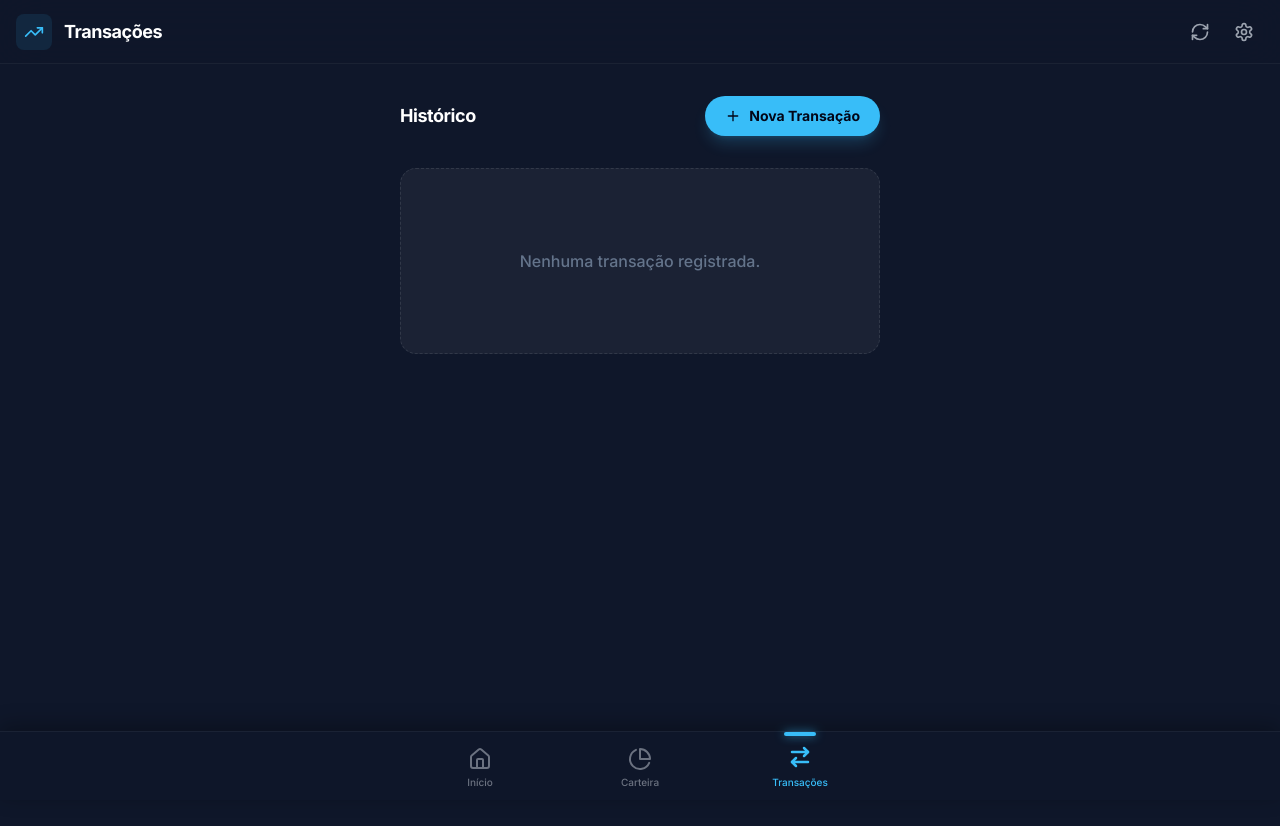
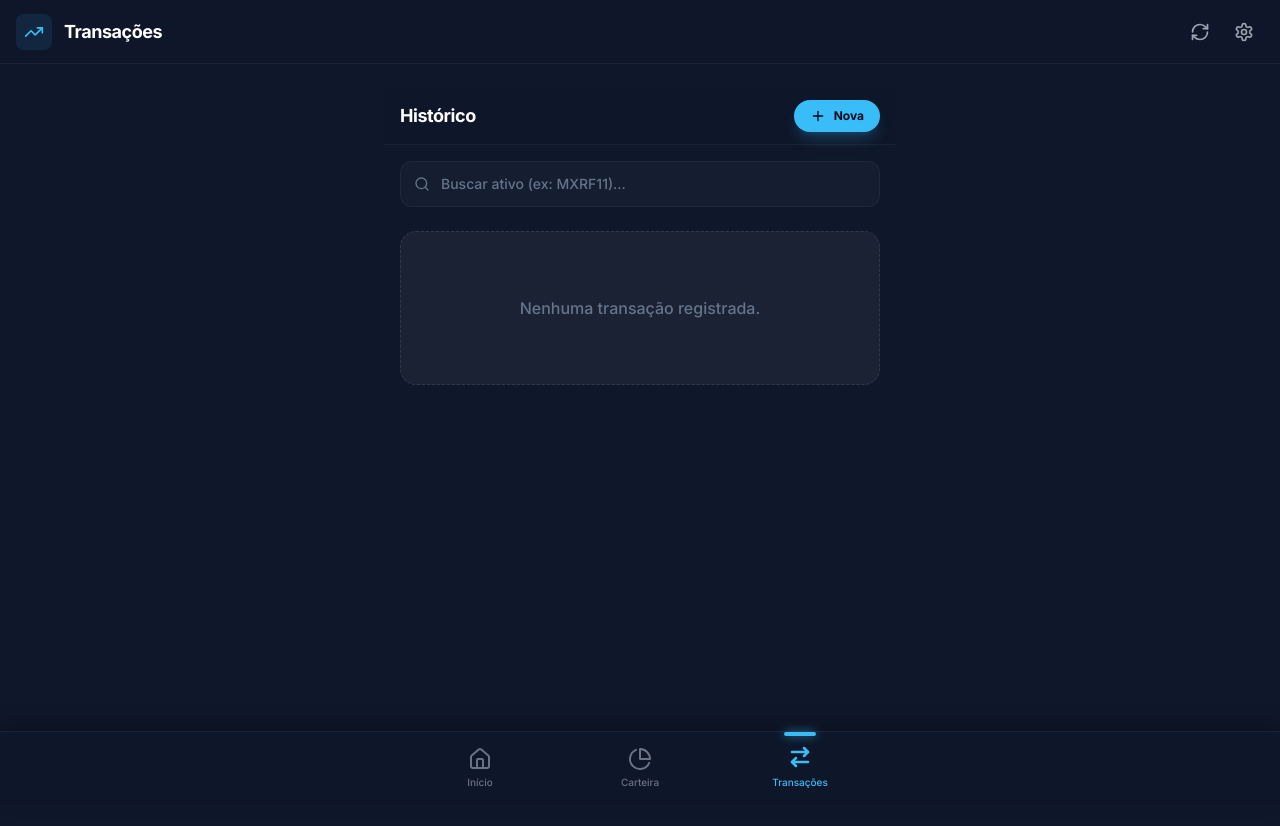
Before and after one commit to rafaelgabassi07-tech/CarteiraFIIs, a React (Vite) app: page / in a window 1280 px wide. Both pictures are taken after a click on the button "Transações". Shown: the top 826 px of the page. Built offline with nearby package versions, Linux system fonts and the light colour scheme.

Commit message:
feat: Add search and sort to transactions
Implement search functionality to filter transactions by ticker.
Also, sort transactions by date in descending order by default, and apply filtering after sorting.

```diff
--- a/pages/Transactions.tsx
+++ b/pages/Transactions.tsx
@@ -1,6 +1,6 @@
 import React, { useState } from 'react';
 import { Transaction, AssetType } from '../types';
-import { Plus, Trash2, Calendar, X, Check } from 'lucide-react';
+import { Plus, Trash2, Calendar, X, Check, Search } from 'lucide-react';
 
 interface TransactionsProps {
   transactions: Transaction[];
@@ -10,6 +10,7 @@ interface TransactionsProps {
 
 export const Transactions: React.FC<TransactionsProps> = ({ transactions, onAddTransaction, onDeleteTransaction }) => {
   const [showForm, setShowForm] = useState(false);
+  const [searchTerm, setSearchTerm] = useState('');
 
   // Form State
   const [ticker, setTicker] = useState('');
@@ -38,30 +39,67 @@ export const Transactions: React.FC<TransactionsProps> = ({ transactions, onAddT
     setShowForm(false);
   };
 
+  // 1. Sort by date desc
   const sortedTransactions = [...transactions].sort((a, b) => new Date(b.date).getTime() - new Date(a.date).getTime());
+
+  // 2. Filter by Search Term
+  const filteredTransactions = sortedTransactions.filter(t =>
+    t.ticker.toUpperCase().includes(searchTerm.toUpperCase())
+  );
 
   return (
     <div className="pb-28 pt-6 px-4 max-w-lg mx-auto relative min-h-screen">
 
       {/* Header Action */}
-      <div className="flex justify-between items-center mb-6 sticky top-20 z-30 py-2">
+      <div className="flex justify-between items-center mb-4 sticky top-16 z-30 py-3 bg-primary/95 backdrop-blur-xl -mx-4 px-4 border-b border-white/5">
         <h2 className="text-white font-bold text-lg tracking-tight">Histórico</h2>
         <button
           onClick={() => setShowForm(true)}
-          className="bg-accent hover:bg-sky-400 text-slate-950 font-bold py-2.5 px-5 rounded-full flex items-center gap-2 text-sm transition-all shadow-lg shadow-accent/20 active:scale-95"
+          className="bg-accent hover:bg-sky-400 text-slate-950 font-bold py-2 px-4 rounded-full flex items-center gap-2 text-xs transition-all shadow-lg shadow-accent/20 active:scale-95"
         >
-          <Plus className="w-4 h-4" /> Nova Transação
+          <Plus className="w-4 h-4" /> Nova
         </button>
+      </div>
+
+      {/* Search Bar */}
+      <div className="relative mb-6 group">
+        <div className="absolute inset-y-0 left-0 pl-3.5 flex items-center pointer-events-none">
+          <Search className="h-4 w-4 text-slate-500 group-focus-within:text-accent transition-colors" />
+        </div>
+        <input
+          type="text"
+          className="block w-full pl-10 pr-3 py-3 border border-white/5 rounded-xl leading-5 bg-secondary/40 text-slate-200 placeholder-slate-500 focus:outline-none focus:bg-secondary/60 focus:border-accent focus:ring-1 focus:ring-accent transition-all text-sm font-medium"
+          placeholder="Buscar ativo (ex: MXRF11)..."
+          value={searchTerm}
+          onChange={(e) => setSearchTerm(e.target.value)}
+        />
+        {searchTerm && (
+          <button
+            onClick={() => setSearchTerm('')}
+            className="absolute inset-y-0 right-0 pr-3 flex items-center text-slate-500 hover:text-white"
+          >
+            <div className="bg-white/10 rounded-full p-0.5">
+              <X className="h-3 w-3" />
+            </div>
+          </button>
+        )}
       </div>
 
       {/* List */}
       <div className="space-y-3 animate-slide-up">
-        {sortedTransactions.length === 0 ? (
-           <div className="text-center py-20 border border-dashed border-white/10 rounded-2xl bg-white/5">
-              <p className="text-slate-500 font-medium">Nenhuma transação registrada.</p>
+        {filteredTransactions.length === 0 ? (
+           <div className="text-center py-16 border border-dashed border-white/10 rounded-2xl bg-white/5">
+              {searchTerm ? (
+                <>
+                  <p className="text-slate-400 font-medium mb-1">Nenhum resultado encontrado</p>
+                  <p className="text-slate-600 text-xs">Busca: "{searchTerm}"</p>
+                </>
+              ) : (
+                <p className="text-slate-500 font-medium">Nenhuma transação registrada.</p>
+              )}
            </div>
         ) : (
-          sortedTransactions.map((t) => (
+          filteredTransactions.map((t) => (
             <div key={t.id} className="bg-secondary/40 backdrop-blur-sm p-4 rounded-xl border border-white/5 flex items-center justify-between hover:border-white/10 transition-colors group">
               <div className="flex items-center gap-4">
                  <div className={`w-10 h-10 rounded-xl flex items-center justify-center text-white font-bold shadow-sm ${t.type === 'BUY' ? 'bg-emerald-500/10 text-emerald-400 ring-1 ring-emerald-500/20' : 'bg-rose-500/10 text-rose-400 ring-1 ring-rose-500/20'}`}>
```
